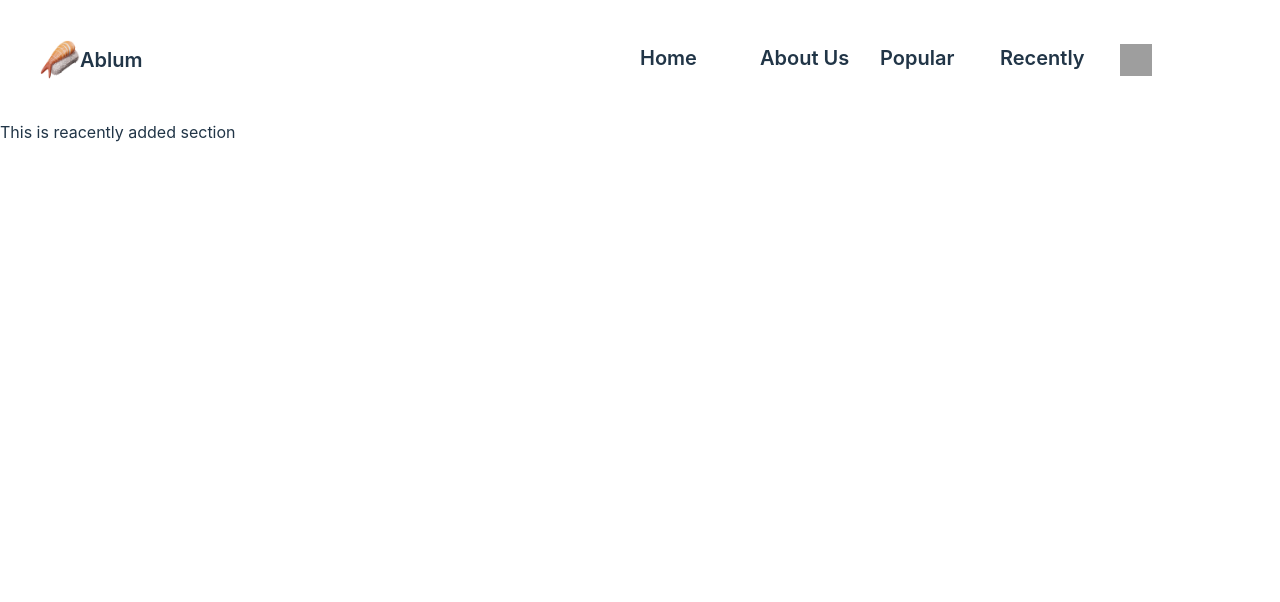
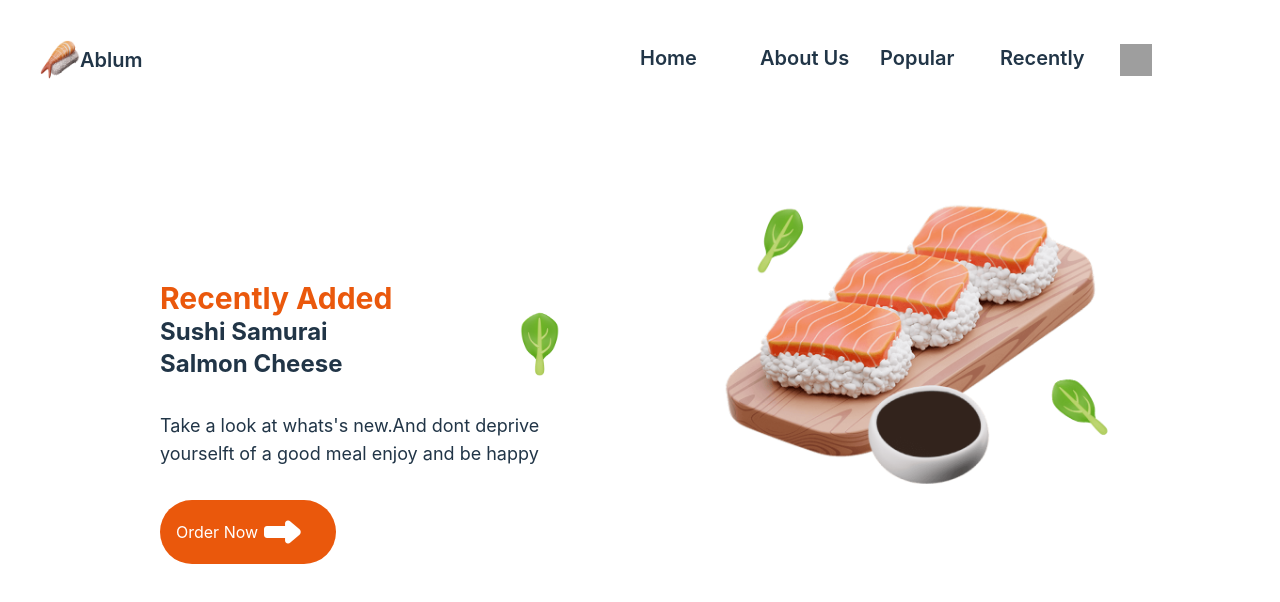
Before and after one commit to Flocky05/Ablum, a React (Vite) app: page /recently in a window 1280 px wide. Shown: the top 602 px of the page. Built offline with nearby package versions, Linux system fonts and the light colour scheme; grey boxes are pictures that could not be loaded.

Commit message:
added recently section added

```diff
--- a/src/components/FoodCard/FoodCard.jsx
+++ b/src/components/FoodCard/FoodCard.jsx
@@ -4,7 +4,7 @@ const FoodCard = (props) => {
     const{name,img,price,body}=props.data;
     return (
         <div className="flex flex-col items-center border rounded-lg bg-gray-100 w-60 mx-auto m-4 shadow-lg">
-            <img className="w-40 h-40" src={img} alt="" />
+            <img className="w-40 h-40 p-3" src={img} alt="" />
             <div className="text-center my-4">
                 <p className="text-lg font-semibold">{name}</p>
                 <p>{body}</p>
--- a/src/components/Recently/Recently.jsx
+++ b/src/components/Recently/Recently.jsx
@@ -1,9 +1,24 @@
 
-
+import img from "../../assets/images/body/recently-salmon-sushi.png"
+import leaf from "../../assets/images/body/spinach-leaf.png"
+import arrow from "../../assets/images/body/icons8-arrow-48.png"
 const Recently = () => {
     return (
-        <div>
-            <h4>This is reacently added section</h4>
+        <div className="grid grid-cols-2 m-20">
+                <div className="m-20 text-left">
+                <h3 className=" text-3xl font-bold text-orange-600">Recently Added</h3>
+                <h3 className="text-2xl font-bold ">Sushi Samurai</h3>
+                <div className="flex justify-between ">
+                    <h3 className="text-2xl font-bold ">Salmon Cheese</h3>
+                    <img className="w-10 h-16 -mt-9" src={leaf} alt="" />
+                </div>
+                <p className="text-lg my-8">Take a look at whats's new.And dont deprive yourselft of a good meal enjoy and be happy</p>
+                <div className="flex bg-orange-600 px-4 py-2 rounded-full text-white items-center w-44">
+                    <a className=" " href="/">Order Now</a>
+                    <img className="invert" src={arrow} alt="" />
+                </div>
+            </div>
+            <img className="px-20" src={img} alt="" />
         </div>
     );
 };
```
Also changed, not shown: src/assets/images/body/icons8-arrow-48.png (added), src/assets/images/body/icons8-arrow.gif (added).
